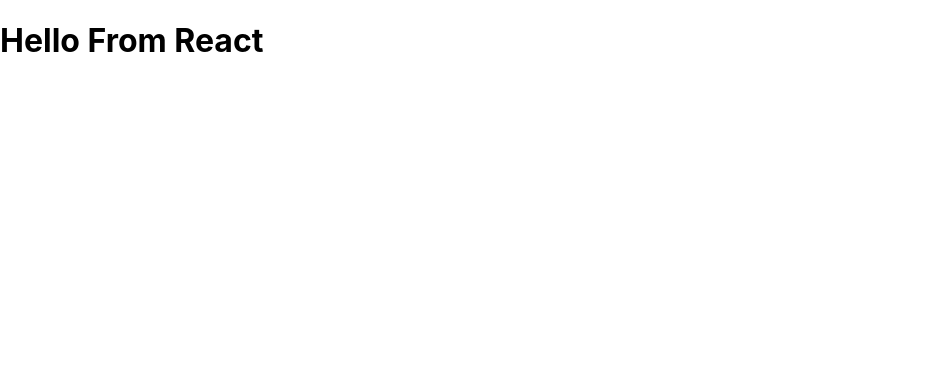
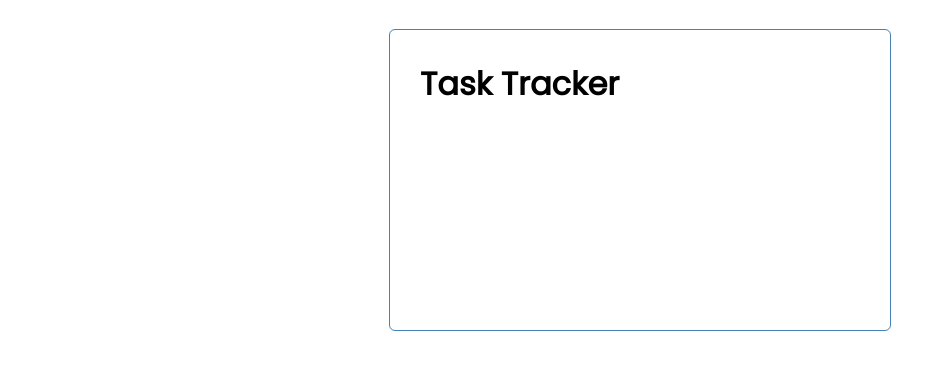
Before and after one commit to mostafaEkbal/react-task-tracker-app, a React (Create React App) app: page / in a window 1280 px wide. Shown: the top 370 px of the page, without its empty margins (0-952 px from the left). Built offline with nearby package versions, Linux system fonts and the light colour scheme.

Commit message:
styling the app

```diff
--- a/src/App.js
+++ b/src/App.js
@@ -1,8 +1,9 @@
+import Header from './components/Header';
 
 function App() {
   return (
     <div className="container">
-      <h1>Hello From React</h1>
+      <Header />
     </div>
   );
 }
--- /dev/null
+++ b/src/components/Header.js
@@ -0,0 +1,13 @@
+const Header = ( {title} ) => {
+  return (
+    <div>
+        <h1>{title}</h1>
+    </div>
+  )
+}
+
+Header.defaultProps = {
+    title: 'Task Tracker',
+}
+
+export default Header
--- a/src/index.css
+++ b/src/index.css
@@ -1,13 +1,112 @@
-body {
+@import url('https://fonts.googleapis.com/css2?family=Poppins:wght@300;400&display=swap');
+
+* {
+  box-sizing: border-box;
   margin: 0;
-  font-family: -apple-system, BlinkMacSystemFont, 'Segoe UI', 'Roboto', 'Oxygen',
-    'Ubuntu', 'Cantarell', 'Fira Sans', 'Droid Sans', 'Helvetica Neue',
-    sans-serif;
-  -webkit-font-smoothing: antialiased;
-  -moz-osx-font-smoothing: grayscale;
+  padding: 0;
 }
 
-code {
-  font-family: source-code-pro, Menlo, Monaco, Consolas, 'Courier New',
-    monospace;
+body {
+  font-family: 'Poppins', sans-serif;
 }
+
+.container {
+  max-width: 500px;
+  margin: 30px auto;
+  overflow: auto;
+  min-height: 300px;
+  outline: 1px solid steelblue;
+  padding: 30px;
+  border-radius: 5px;
+}
+
+.header {
+  display: flex;
+  justify-content: space-between;
+  align-items: center;
+  margin-bottom: 20px;
+}
+
+.btn {
+  display: inline-block;
+  background: #000;
+  color: #fff;
+  border: none;
+  padding: 10px 20px;
+  margin: 5px;
+  border-radius: 5px;
+  cursor: pointer;
+  text-decoration: none;
+  font-size: 15px;
+  font-family: inherit;
+}
+
+.btn:focus {
+  outline: none;
+}
+
+.btn:active {
+  transform: scale(0.98);
+}
+
+.btn-block {
+  display: block;
+  width: 100%;
+}
+
+.task {
+  background: #f4f4f4;
+  margin: 5px;
+  padding: 10px 20px;
+  cursor: pointer;
+}
+
+.task.reminder {
+  border-left: 5px solid green;
+}
+
+.task h3 {
+  display: flex;
+  align-items: center;
+  justify-content: space-between;
+}
+
+.add-form {
+  margin-bottom: 40px;
+}
+
+.form-control {
+  margin: 20px 0;
+}
+
+.form-control label {
+  display: block;
+}
+
+.form-control input {
+  width: 100%;
+  height: 40px;
+  margin: 5px;
+  padding: 3px 7px;
+  font-size: 17px;
+}
+
+.form-control-check {
+  display: flex;
+  align-items: center;
+  justify-content: space-between;
+}
+
+.form-control-check label {
+  flex: 1;
+}
+
+.form-control-check input {
+  flex: 2;
+  height: 20px;
+}
+
+footer {
+  margin-top: 30px;
+  text-align: center;
+}
```
